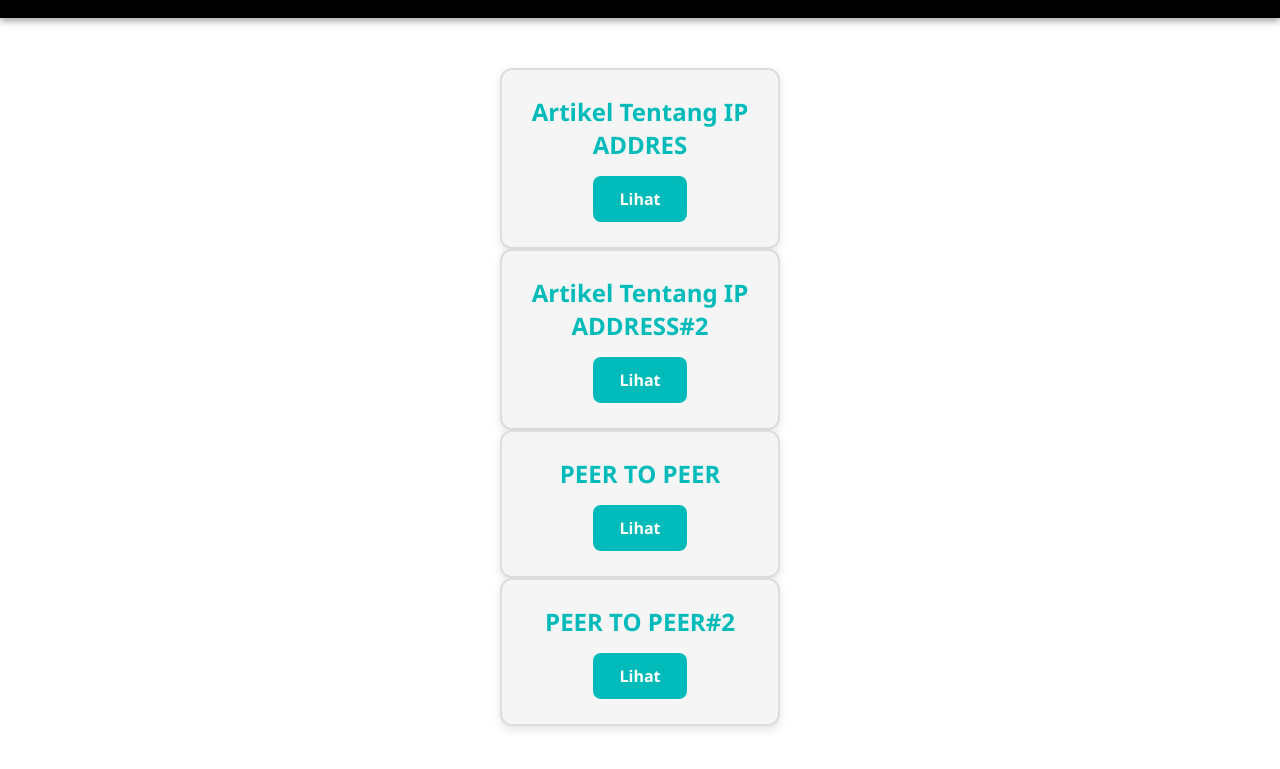
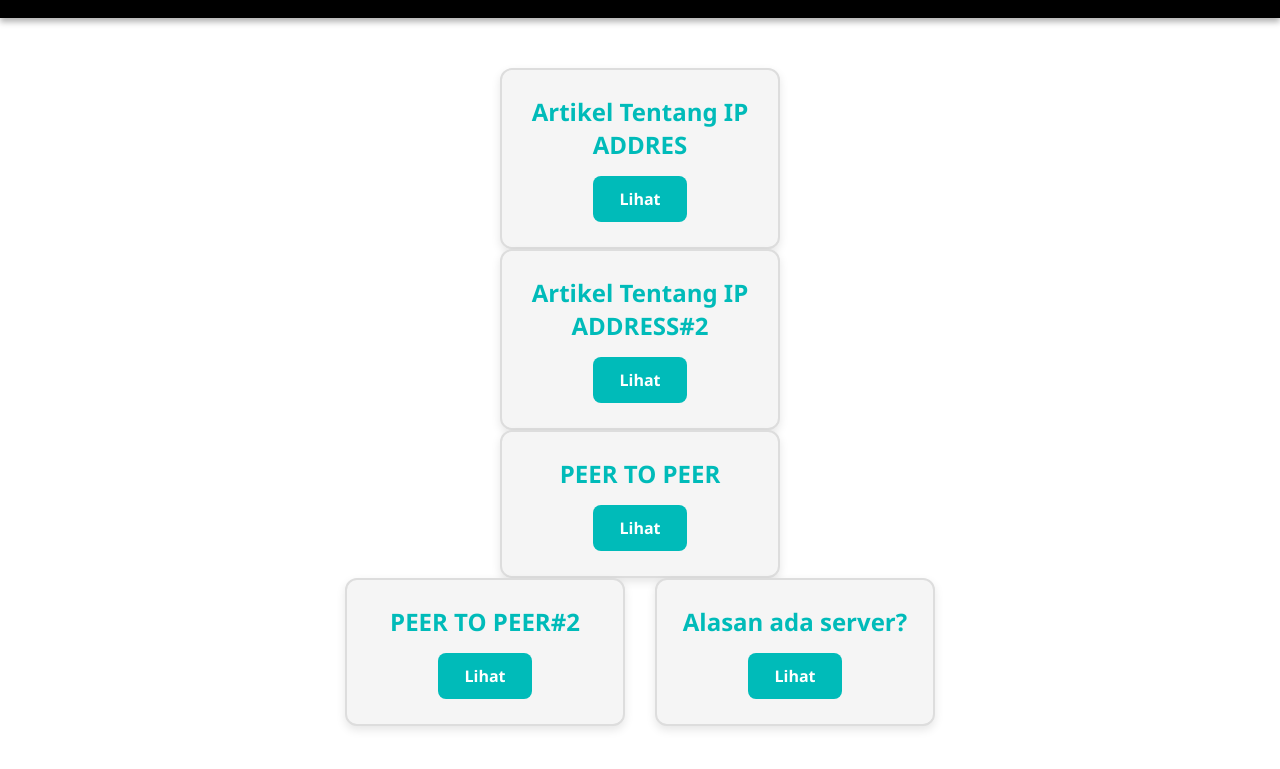
Before and after one commit to ghiyas1337/artikel, a plain HTML site: page index.html in a window 1280 px wide. Shown: the part 127-896 px from the top of the page. Drawn offline with Linux system fonts and the light colour scheme.

Commit message:
Update index.html

```diff
--- a/index.html
+++ b/index.html
@@ -184,6 +184,11 @@
         <h2>PEER TO PEER#2</h2>
         <a href="https://artikelghiyas.blogspot.com/2025/08/peer-to-peer.html" class="btn-link">Lihat</a>
       </div>
+
+      <div class="product-list" id="artikel-section">
+      <div class="product-card">
+        <h2>Alasan ada server?</h2>
+        <a href="https://artikelghiyas.blogspot.com/2025/08/jaringan.html" class="btn-link">Lihat</a>
     </div>
   </main>
 
```
